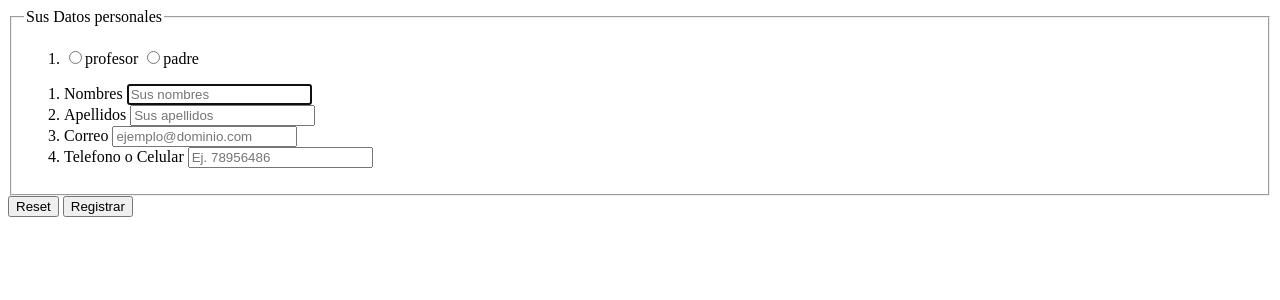
After one commit to alanquispe22/cole_project, a PHP site: page /nueva_cuenta.html in a window 1280 px wide. The commit adds this page. Shown: the top 300 px of the page. Run offline with PHP 8.4, Linux system fonts and the light colour scheme.

Commit message:
registro_usuario

```diff
--- a/index.php
+++ b/index.php
@@ -75,7 +75,7 @@
 			<button class="btn btn-lg btn-primary btn-block" type="submit">Iniciar sesión</button>
 			<div class="checkbox">
 				<p class="help-block"><a href="#">¿No puedes acceder a tu cuenta?</a></p>
-        <p class="help-block"><a href="#">Crear una cuenta nueva</a></p>
+        <p class="help-block"><a href="nueva_cuenta.html">Crear una cuenta nueva</a></p>
 			</div>
 		</form>
 	</div>
--- /dev/null
+++ b/nueva_cuenta.html
@@ -0,0 +1,43 @@
+<!DOCTYPE html>
+<html>
+  <head>
+    <meta charset="utf-8">
+    <title></title>
+  </head>
+  <body>
+    <form class="" action="registra_nuevo_usuario.php" method="post">
+    <fieldset>
+    <legend>Sus Datos personales</legend>
+    <ol>
+      <li>
+        <label>
+            <input type="radio" name="numero" value="profesor">profesor
+        </label>
+        <label>
+            <input type="radio" name="numero" value="padre">padre
+        </label>
+    </ol>
+    <ol>
+    <li>
+      <label>Nombres</label>
+      <input name="nombres" type=text placeholder="Sus nombres" required autofocus>
+    </li>
+    <li>
+    <label >Apellidos</label>
+    <input  name="apellidos" type=text placeholder="Sus apellidos" required>
+    </li>
+    <li>
+    <label>Correo</label>
+    <input name="correo" type=email placeholder="ejemplo@dominio.com" required>
+    </li>
+    <li>
+    <label>Telefono o Celular</label>
+    <input name="telefono"  placeholder="Ej. 78956486" required>
+    </li>
+    </ol>
+    </fieldset>
+    <input type="button" name="name" value="Reset">
+    <button type="submit" name="button">Registrar</button>
+    </form>
+  </body>
+</html>
```
